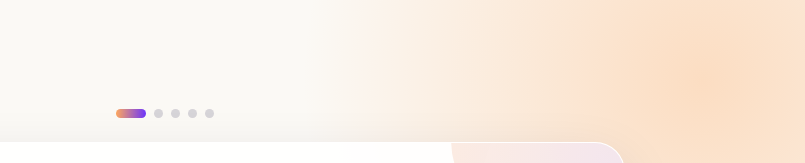
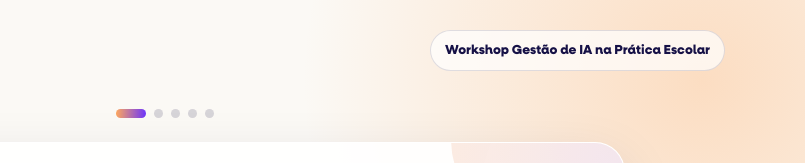
Before and after one commit to IASchools/LPS, a website: page public/workshopday/index.html in a window 1280 px wide. Shown: the top 163 px of the page, 475-1280 px from the left. Drawn offline with Linux system fonts and the light colour scheme.

Commit message:
fix(workshopday): preserve supplied event label

```diff
--- a/public/workshopday/index.html
+++ b/public/workshopday/index.html
@@ -647,6 +647,7 @@
 <body>
   <header class="topbar">
     <img class="brand" src="./assets/logo.svg" alt="IA Schools" width="667" height="195">
+    <div class="event-chip">Workshop Gestão de IA na Prática Escolar</div>
   </header>
 
   <main>
```
